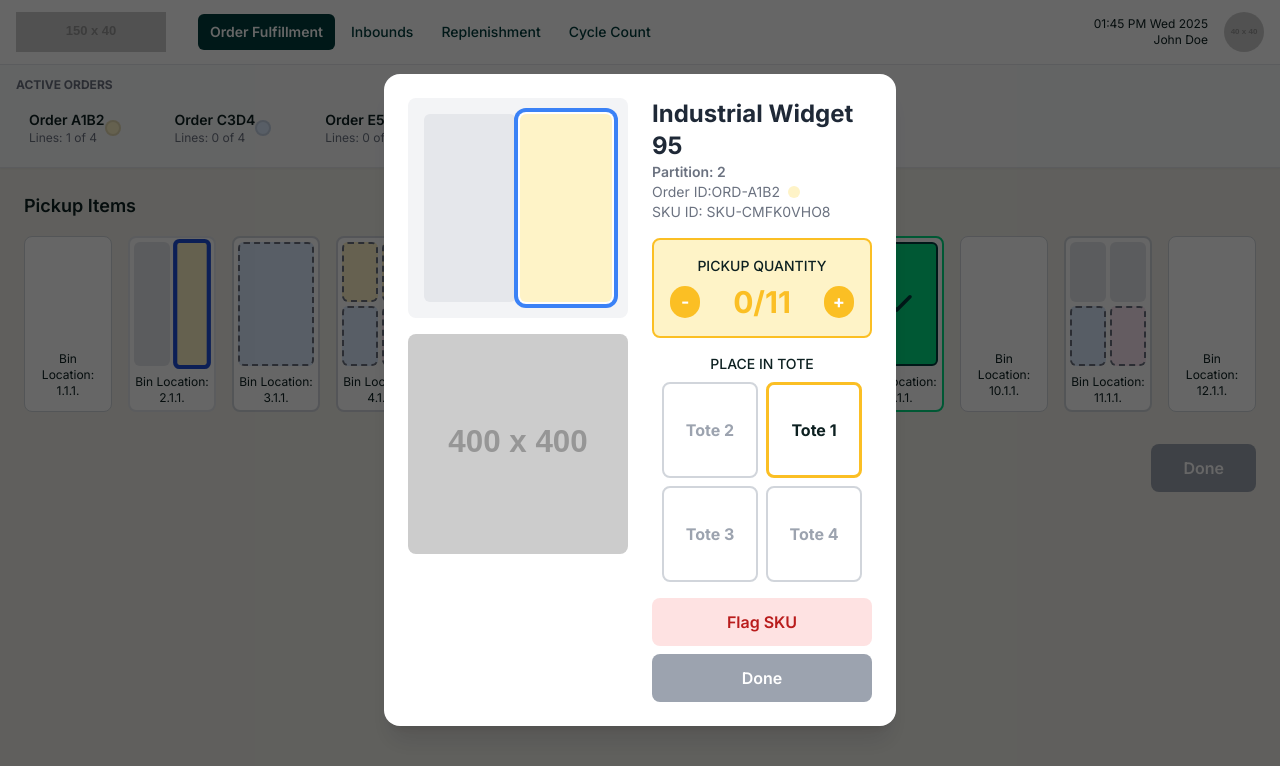
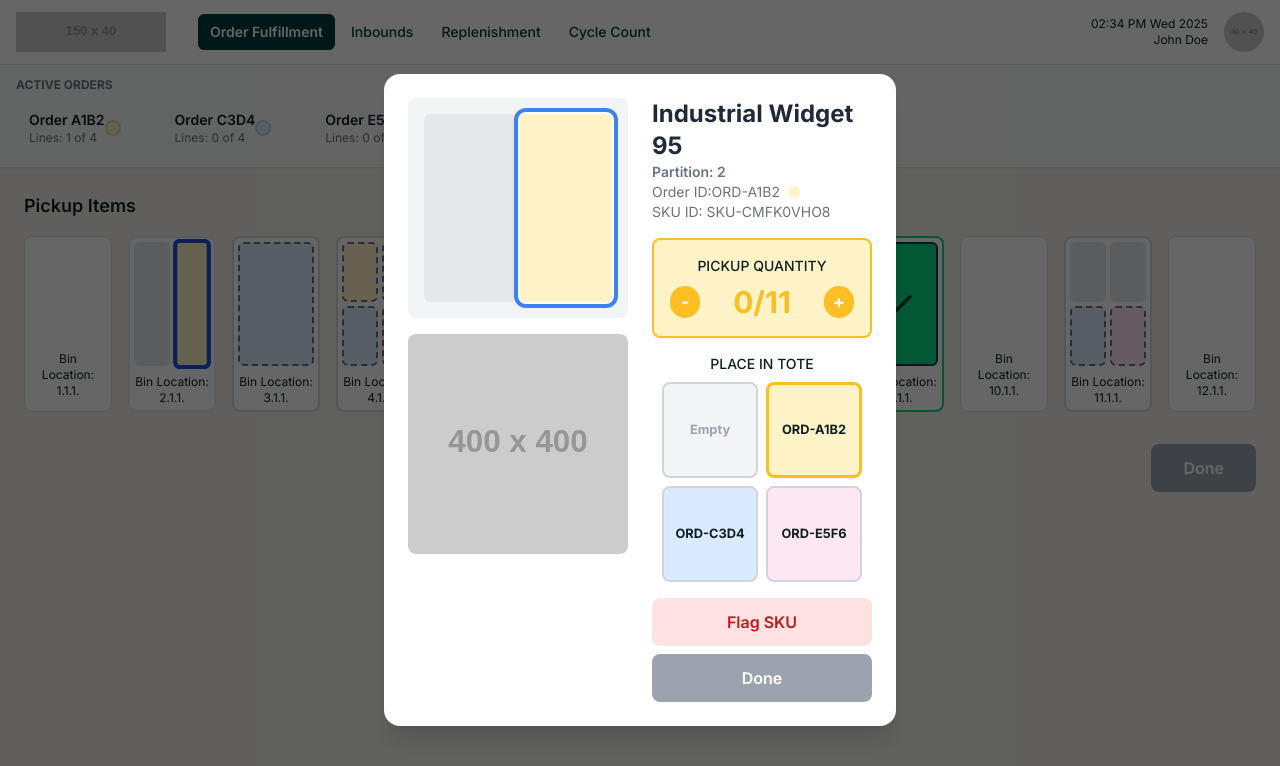
Before and after one commit to azeem-ck/ui-version-3, a plain HTML site: page index.html in a window 1280 px wide. Both pictures are taken after a click on the element 192 px from the left and 304 px from the top of the page. Drawn offline with nearby package versions, Linux system fonts and the light colour scheme; placeholder pictures from the web are drawn by us.

Commit message:
Update index.html
Added order ID display instead of tote # on the put wall.

```diff
--- a/index.html
+++ b/index.html
@@ -119,6 +119,9 @@
         .order-tote {
             transition: all 0.2s ease-in-out;
             cursor: pointer;
+            padding: 4px;
+            font-size: 0.8rem;
+            line-height: 1.2;
         }
 
         .tote-highlight {
@@ -134,6 +137,12 @@
             border-color: var(--color-finished-border) !important;
             color: var(--primary-darkest) !important;
             animation: none; /* Stop pulsing when selected */
+        }
+
+        .tote-empty {
+            background-color: #F3F4F6;
+            color: #9CA3AF;
+            cursor: not-allowed;
         }
 
         @keyframes pulse-border {
@@ -174,7 +183,7 @@
                     </div>
                     <div class="flex items-center space-x-4">
                         <div class="text-right text-xs text-primary-dark">
-                            <div>01:45 PM Wed 2025</div>
+                            <div>02:34 PM Wed 2025</div>
                             <div>John Doe</div>
                         </div>
                         <a href="#" class="cursor-pointer">
@@ -249,10 +258,10 @@
                     <div id="tote-map-container" class="my-auto">
                         <p class="text-sm font-medium text-center mb-2">PLACE IN TOTE</p>
                         <div id="tote-map" class="grid grid-cols-2 grid-rows-2 gap-2 aspect-square max-w-[200px] mx-auto">
-                            <div id="tote-2" class="order-tote border-2 border-gray-300 rounded-lg flex items-center justify-center font-bold text-gray-400">Tote 2</div>
-                            <div id="tote-1" class="order-tote border-2 border-gray-300 rounded-lg flex items-center justify-center font-bold text-gray-400">Tote 1</div>
-                            <div id="tote-3" class="order-tote border-2 border-gray-300 rounded-lg flex items-center justify-center font-bold text-gray-400">Tote 3</div>
-                            <div id="tote-4" class="order-tote border-2 border-gray-300 rounded-lg flex items-center justify-center font-bold text-gray-400">Tote 4</div>
+                            <div id="tote-2" class="order-tote border-2 border-gray-300 rounded-lg flex items-center justify-center font-bold text-center"></div>
+                            <div id="tote-1" class="order-tote border-2 border-gray-300 rounded-lg flex items-center justify-center font-bold text-center"></div>
+                            <div id="tote-3" class="order-tote border-2 border-gray-300 rounded-lg flex items-center justify-center font-bold text-center"></div>
+                            <div id="tote-4" class="order-tote border-2 border-gray-300 rounded-lg flex items-center justify-center font-bold text-center"></div>
                         </div>
                     </div>
 
@@ -284,7 +293,6 @@
 
             let orderData = {};
             let binData = [];
-            let orderToToteMap = {};
 
             // --- DATA GENERATION --- //
             function generateInitialData() {
@@ -513,25 +521,38 @@
                 // --- Setup Tote Map ---
                 allTotes.forEach(tote => {
                     // Reset state from previous modal openings
-                    tote.classList.remove('tote-highlight', 'tote-selected');
-                    tote.style.borderColor = ''; // Reset border color
+                    tote.className = 'order-tote border-2 border-gray-300 rounded-lg flex items-center justify-center font-bold text-center';
+                    tote.style.backgroundColor = '';
+                    tote.style.borderColor = '';
 
                     const toteId = parseInt(tote.id.split('-')[1]);
-                    if (toteId === requiredToteId) {
-                        tote.classList.add('tote-highlight');
-                        tote.style.borderColor = `var(--${order.colorClass}-border)`;
+                    // Find which order is assigned to this tote
+                    const assignedOrderEntry = Object.entries(orderData).find(([id, data]) => data.toteId === toteId);
+
+                    if (assignedOrderEntry) {
+                        const [assignedOrderId, assignedOrderData] = assignedOrderEntry;
+                        tote.textContent = assignedOrderId;
+                        tote.classList.add(assignedOrderData.colorClass); // Use background color class
+
+                        // Highlight the required tote for the current item
+                        if (toteId === requiredToteId) {
+                            tote.classList.add('tote-highlight');
+                            tote.style.borderColor = `var(--${assignedOrderData.colorClass}-border)`;
+                        }
+                    } else {
+                        tote.textContent = 'Empty';
+                        tote.classList.add('tote-empty');
                     }
 
                     tote.onclick = () => {
-                        if (toteId === requiredToteId) {
+                        // Only allow clicking the correct, non-empty tote
+                        if (toteId === requiredToteId && assignedOrderEntry) {
                             // Deselect if clicking again
                             if (tote.classList.contains('tote-selected')) {
                                 tote.classList.remove('tote-selected');
                                 tote.classList.add('tote-highlight');
                                 isToteSelected = false;
                             } else {
-                                // Remove selected from any other tote (though not possible in this logic)
-                                allTotes.forEach(t => t.classList.remove('tote-selected'));
                                 // Select this tote
                                 tote.classList.add('tote-selected');
                                 tote.classList.remove('tote-highlight');
```
